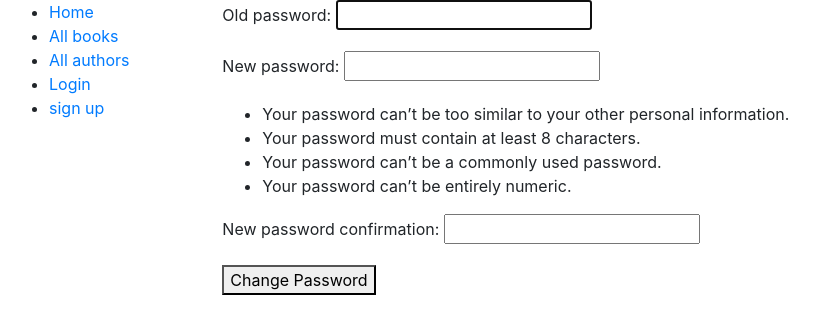
After one commit to sajjad0057/Django-Advance, a Django app: page /session/password_change/ in a window 1280 px wide. The commit adds this page. Shown: the top 334 px of the page, without its empty margins (6-821 px from the left). Run offline with Django 3.2, Linux system fonts and the light colour scheme.

Commit message:
change user password

```diff
--- a/catalog/templates/base_generic.html
+++ b/catalog/templates/base_generic.html
@@ -27,6 +27,7 @@
             <li><a href="{% url 'authors' %}">All authors</a></li>
             {% if user.is_authenticated %}
             <li>User: {{ user.get_username }}</li>
+            <li><a href="{% url 'session:change_password' %}">change password</a></li>
             <li><a href="{% url 'my-borrowed' %}">My Borrowed</a></li>
             <li>
               <a href="{% url 'session:logout'%}?next={{request.path}}">Logout</a>
--- a/session/urls.py
+++ b/session/urls.py
@@ -9,5 +9,6 @@ urlpatterns = [
     path('login/',views.login_user,name='login'),
     path('logout/',views.user_logout,name='logout'),
     path('sign-up/',views.registration,name='signup'),
+    path('password_change/',views.change_pass,name='change_password'),
 
 ]
--- a/session/views.py
+++ b/session/views.py
@@ -1,7 +1,7 @@
 import django
 from django.shortcuts import render,redirect,HttpResponse
-from django.contrib.auth.forms import AuthenticationForm
-from django.contrib.auth import authenticate,login,logout
+from django.contrib.auth.forms import AuthenticationForm,PasswordChangeForm
+from django.contrib.auth import authenticate,login,logout,update_session_auth_hash
 from django.contrib.auth.models import User
 from .forms import signUpForm
 
@@ -50,3 +50,17 @@ def registration(request):
         form = signUpForm()
 
     return render(request,'session/signup.html',{'form':form})
+
+
+
+def change_pass(request):
+    if request.method == 'POST':
+        form = PasswordChangeForm(user=request.user,data=request.POST)
+        if form.is_valid():
+            form.save()
+            update_session_auth_hash(request,form.user)
+            return HttpResponse("your password changed successfully !")
+    else:
+        form = PasswordChangeForm(user=request.user)
+
+    return render(request,'session/change_pass.html',{'form':form})
--- /dev/null
+++ b/templates/session/change_pass.html
@@ -0,0 +1,13 @@
+{% extends "base_generic.html" %}
+
+{% block content %}
+<div>
+    <form action="" method="POST">
+        {{form.as_p}}
+        {% csrf_token %}
+        <button type="submit">Change Password</button>
+
+    </form>
+</div>
+
+{% endblock content %}
```
